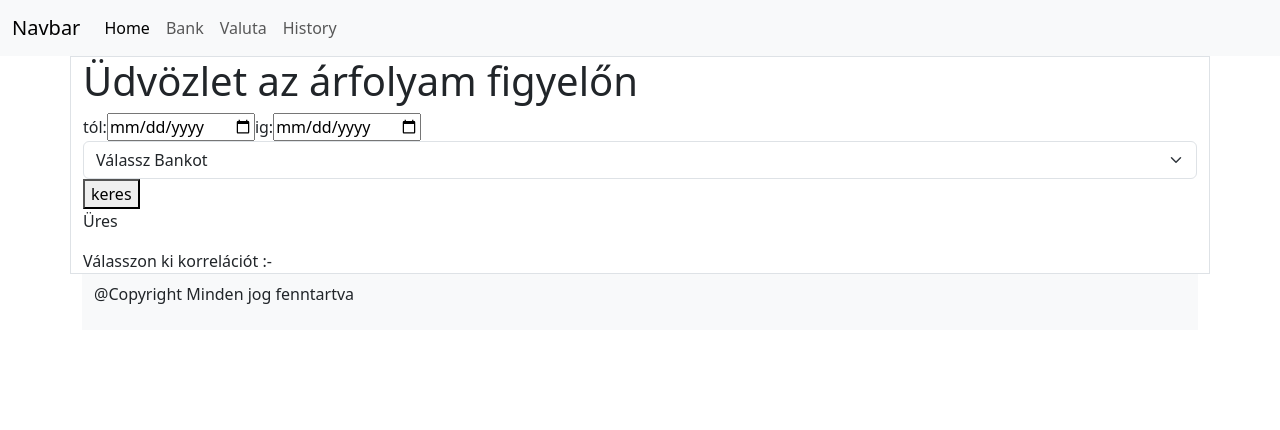
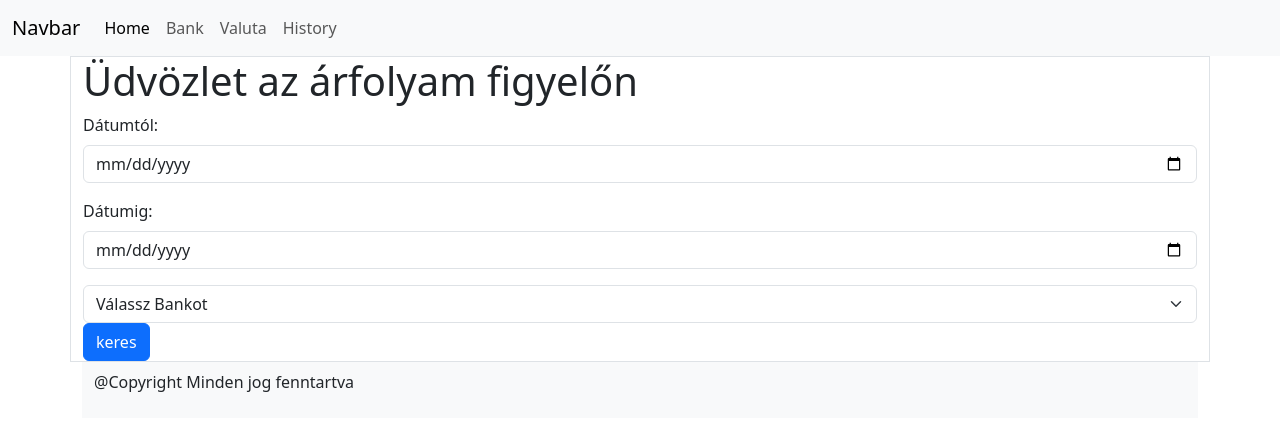
Before and after one commit to KncskBenedek/valuta-figyelo, a React (Vite) app in the folder valuta-figyelo/: page /history in a window 1280 px wide. Shown: the top 430 px of the page. Built offline with nearby package versions, Linux system fonts and the light colour scheme.

Commit message:
form styling

```diff
--- a/valuta-figyelo/src/components/PeriodSummary/CorrelationSummary.tsx
+++ b/valuta-figyelo/src/components/PeriodSummary/CorrelationSummary.tsx
@@ -10,7 +10,7 @@ export default function CorrelationSummary() {
     usePeriodSummaryStore();
   //valuta és dátum alapján szétszortírozni,
   if (periodData.length === 0) {
-    return <p>Üres</p>;
+    return <></>;
   }
   const corMatrixData = corMatrix(napiAtlagok, Array.from(valutak));
   // ellenőrizni a tömbök hosszát,
--- a/valuta-figyelo/src/components/PeriodSummary/PeriodSelector.tsx
+++ b/valuta-figyelo/src/components/PeriodSummary/PeriodSelector.tsx
@@ -13,13 +13,25 @@ export default function PeriodSelector() {
   return (
     <>
       <form ref={formRef}>
-        <label htmlFor="tol">tól:</label>
-        <input type="date" name="tol" id="tol" />
-        <label htmlFor="ig">ig:</label>
-        <input type="date" name="ig" id="ig" />
+        <div className="mb-3">
+          <label htmlFor="tol" className="form-label">
+            Dátumtól:
+          </label>
+          <input type="date" name="tol" id="tol" className="form-control" />
+        </div>
+        <div className="mb-3">
+          <label htmlFor="ig" className="form-label">
+            Dátumig:
+          </label>
+          <input type="date" name="ig" id="ig" className="form-control" />
+        </div>
       </form>
       <BankSelector />
-      <button onClick={onClickHandle}>keres</button>
+      <div className="md-3">
+        <button onClick={onClickHandle} className="btn btn-primary">
+          keres
+        </button>
+      </div>
     </>
   );
 }
--- a/valuta-figyelo/src/components/PeriodSummary/PeriodSummary.tsx
+++ b/valuta-figyelo/src/components/PeriodSummary/PeriodSummary.tsx
@@ -11,7 +11,7 @@ export default function History() {
       <CorrelationSummary />
 
       {selectedCorrelation.x === null && selectedCorrelation.y === null ? (
-        <>Válasszon ki korrelációt :- </>
+        <></>
       ) : (
         <CorrelationChart />
       )}
```
